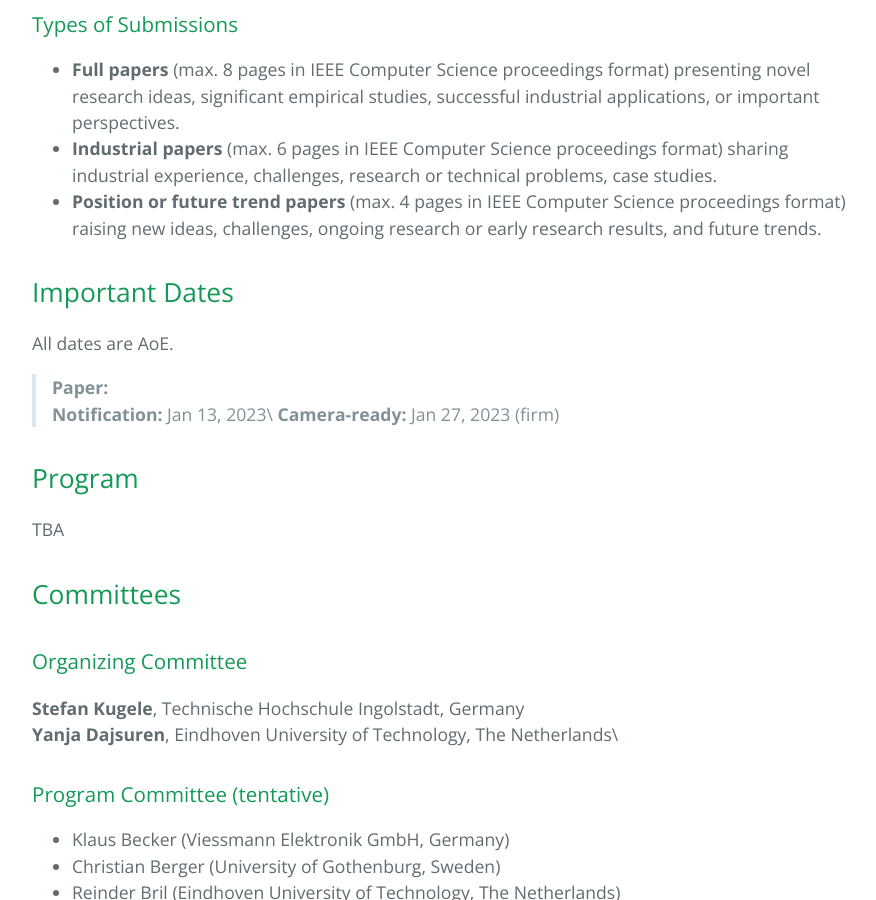
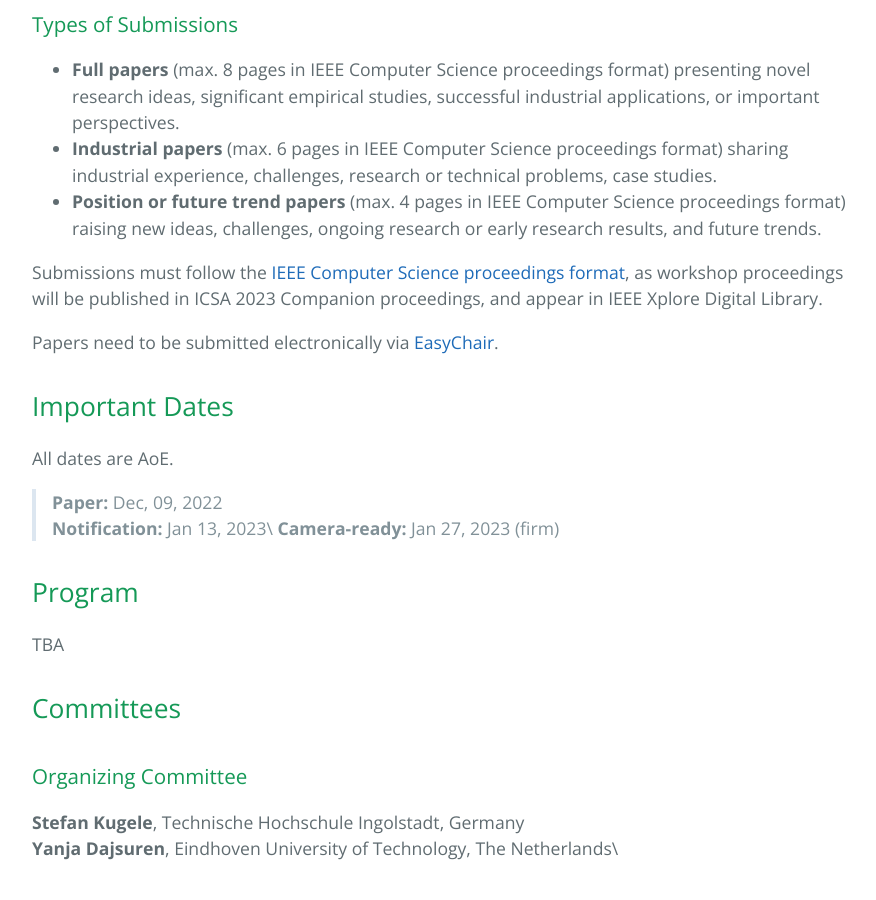
Before and after one commit to WASA-Workshop/2023, a Jekyll site: the page built from index.md, in a window 1280 px wide and 900 px high, scrolled down 1846 px. Shown: the whole window, without its empty margins (192-1068 px from the left). Built offline with Jekyll 4.4.1, drawn with Linux system fonts in a browser that asks for light colours; our own code applies the rules of GitHub Pages for plain Markdown files.

Commit message:
Update index.md

```diff
--- a/index.md
+++ b/index.md
@@ -41,11 +41,15 @@ The program committee of the 9th WASA edition seeks submissions of original and
 - **Industrial papers** (max. 6 pages in IEEE Computer Science proceedings format) sharing industrial experience, challenges, research or technical problems, case studies.
 - **Position or future trend papers** (max. 4 pages in IEEE Computer Science proceedings format) raising new ideas, challenges, ongoing research or early research results, and future trends.
 
+Submissions must follow the [IEEE Computer Science proceedings format](https://www.ieee.org/conferences/publishing/templates.html), as workshop proceedings will be published in ICSA 2023 Companion proceedings, and appear in IEEE Xplore Digital Library.
+
+Papers need to be submitted electronically via [EasyChair]().
+
 
 ## Important Dates
 All dates are AoE.
 
-> **Paper:**\
+> **Paper:** Dec, 09, 2022\\
 > **Notification:**  Jan 13, 2023\
 > **Camera-ready:**  Jan 27, 2023 (firm)
 
```
